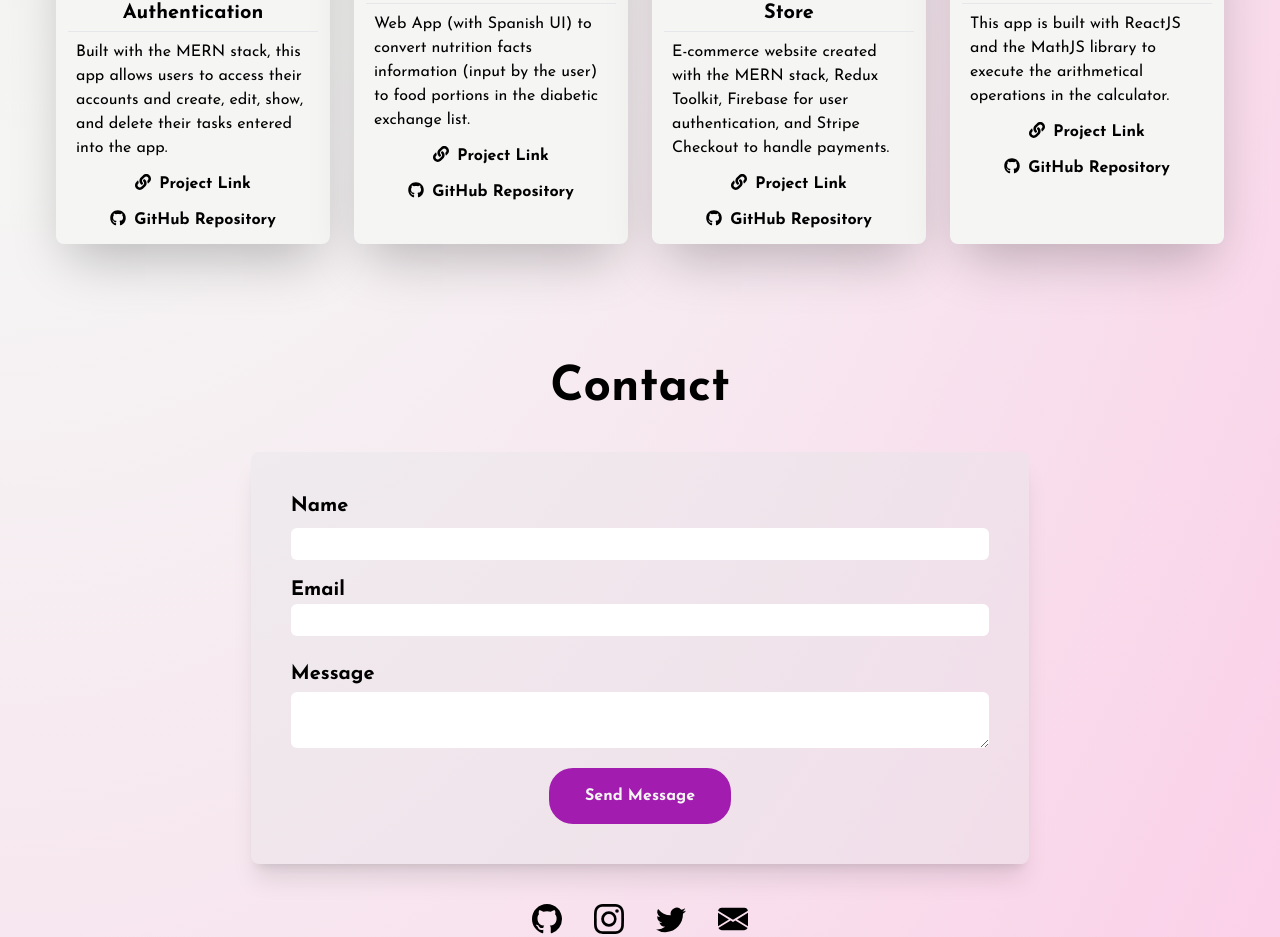
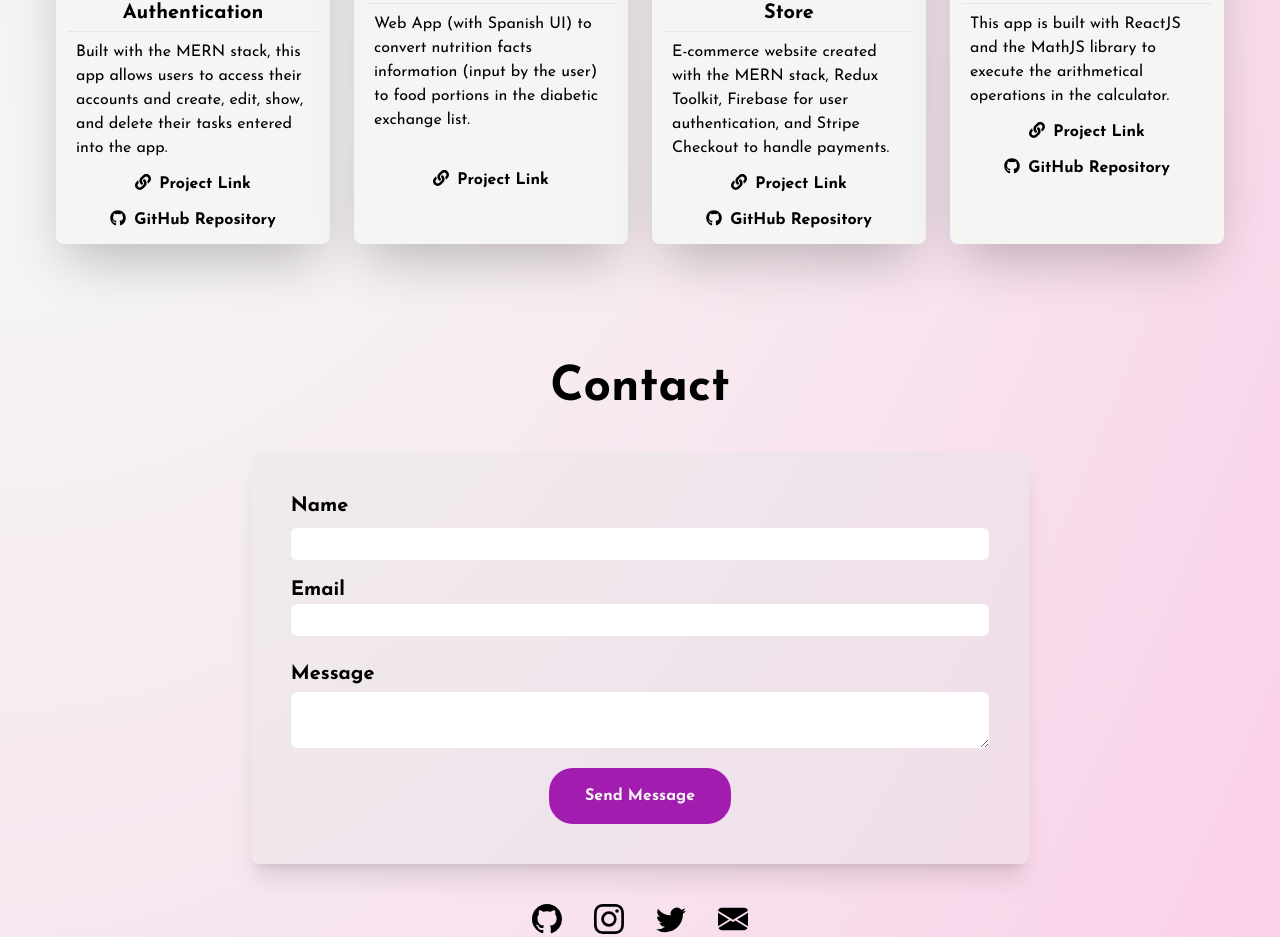
Before and after one commit to Alisoneoz/Portfolio-alisoneoz, a React (Vite) app: page / in a window 1280 px wide. Shown: the part 1805-2742 px from the top of the page. Built offline with nearby package versions, Linux system fonts and the light colour scheme.

Commit message:
Add style fix

```diff
--- a/src/components/ProjectCard.jsx
+++ b/src/components/ProjectCard.jsx
@@ -11,12 +11,13 @@ const ProjectCard = ({ image, title, description, link, repoLink }) => {
 
       <div className="mt-2 mx-2">
         <div>{description}</div>
-        <a href={link} target="_blank" className="flex justify-center items-center mt-2 mb-2 text text-base font-bold">
+        <a href={link} target="_blank" className={`flex justify-center items-center text text-base font-bold ${!repoLink? "my-8" :"mt-2 mb-2"}`}>
           <FaLink className="mr-2" /> <p className="mt-1">Project Link</p>
         </a>
-        <a href={repoLink} target="_blank" className="flex justify-center items-center mb-1 text-base font-bold ">
+        {!repoLink  ? "" : (<a href={repoLink} target="_blank" className="flex justify-center items-center mb-1 text-base font-bold ">
           <FaGithub className="mr-2" /> <p className="mt-1">GitHub Repository</p>
-        </a>
+        </a>)}
+
       </div>
 
     </div>
```
